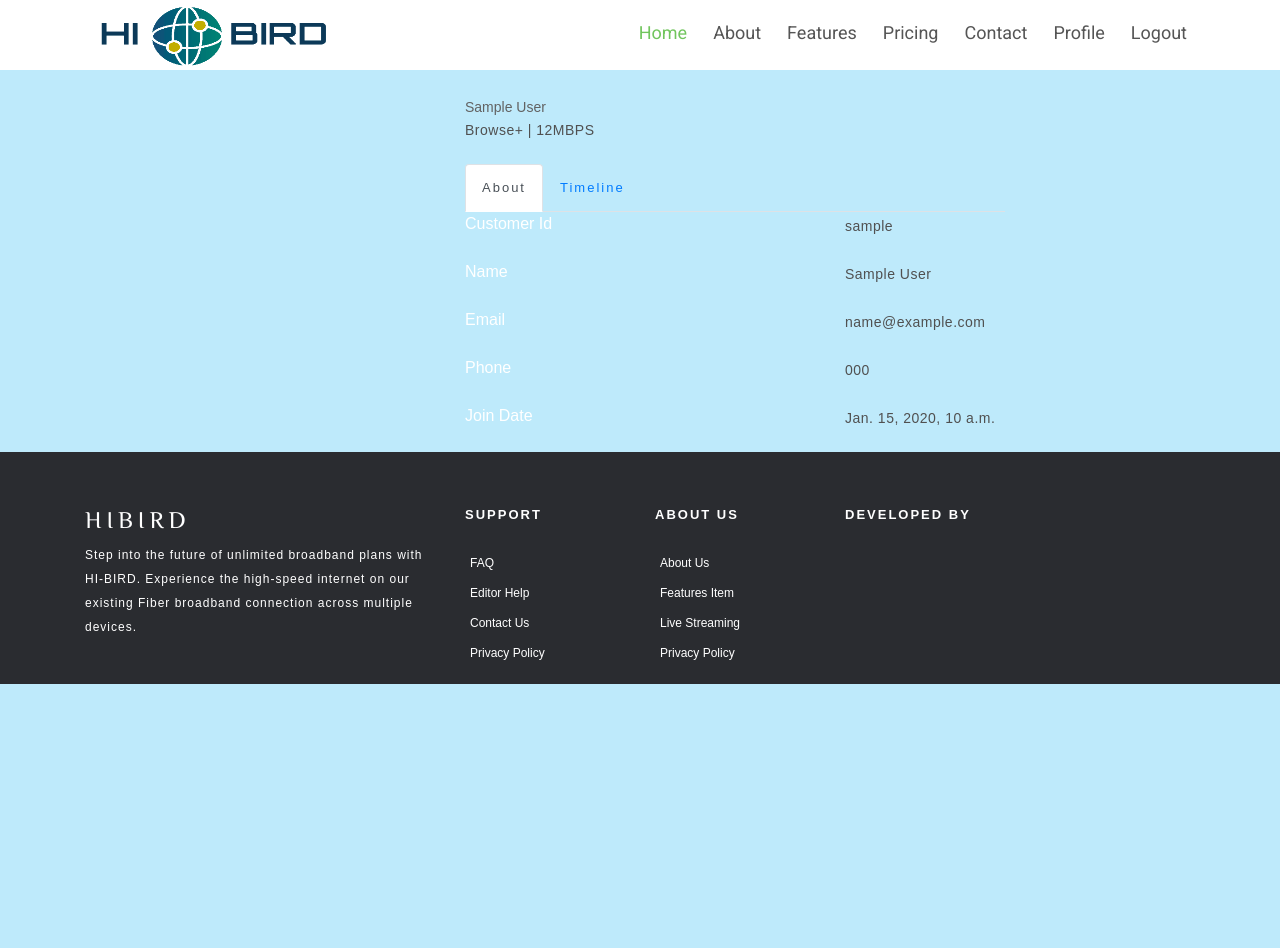
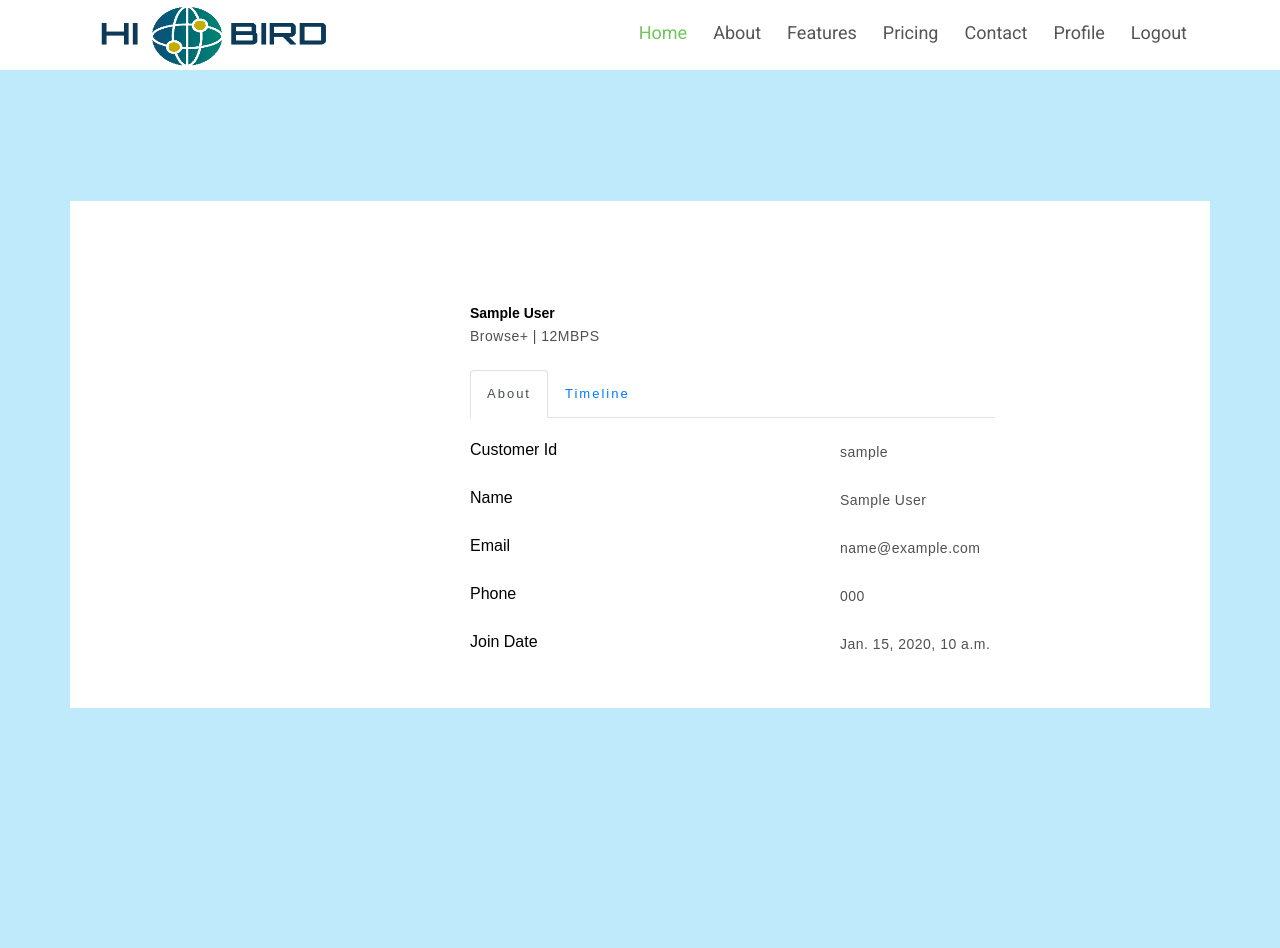
Before and after one commit to ChinmayMaheshwari/hibird_pay, a Django app: page /profile/ in a window 1280 px wide. Shown: the top 948 px of the page. Before the commit the page ends 684 px from the top, so only its background shows below. Run offline with Django 3.2, Linux system fonts and the light colour scheme; a user stored in the database is signed in; tables that the repository leaves empty hold one stand-in row (values such as "Sample post"); some libraries are stand-ins or nearby versions.

Commit message:
Temp Profile update

```diff
--- a/template/profile.html
+++ b/template/profile.html
@@ -8,16 +8,25 @@
   background-color:#beeafb;
   color: #fff;
 }
+h5{
+    color:black;
+    font-weight: bold;
+}
+  label {
+    color: black;
+  }
+
 </style>
+<div style="margin-bottom:300px;margin-top:200px">
 
-<div class="container emp-profile mt-5">
+<div class="container emp-profile mt-5" style="background-color:white;padding:30px;">
             <form method="get" action="/payment/">
                 <div class="row mt-4">
                     <div class="col-lg-4">
 
                     </div>
                     <div class="col-md-6" style="margin-top:50px">
-                        <div class="profile-head">
+                        <div class="profile-head" style="margin-bottom:20px">
                                     <h5>
                                         {{user.first_name}} {{user.last_name}}                                    </h5>
                                     <p class="proile-rating">{{profile.current_plan}}</p>
@@ -123,5 +132,5 @@
                 </div>
             </form>
         </div>
-
+</div>
 {% endblock content %}
--- a/userpay/views.py
+++ b/userpay/views.py
@@ -50,7 +50,7 @@ class PersonalInfoView(APIView):
     	'mobile_no': profile.mobile_no,
     	'amount':profile.plan_amount,
     	'current_plan':profile.current_plan,
-    	'due_date':profile.due_date,
+    	'renew_date':profile.due_date,
     	'available':(profile.due_date-date.today()).days
     	}
     	return Response(content)
```
